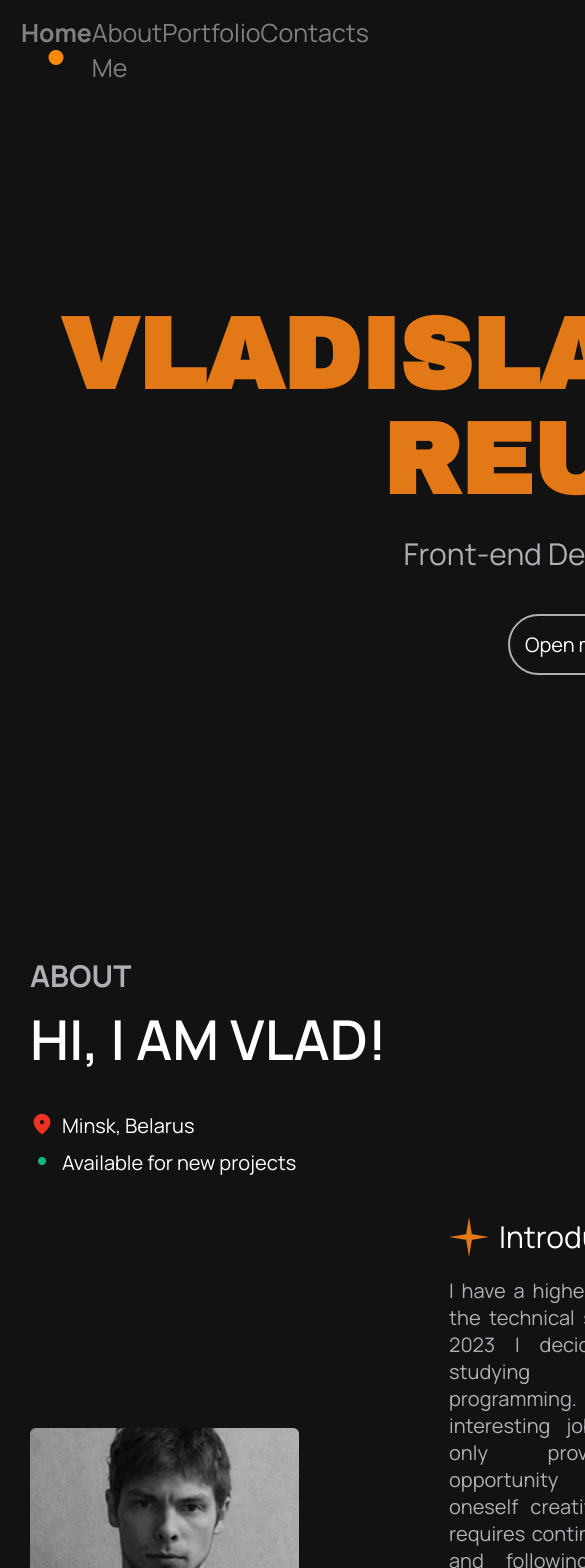
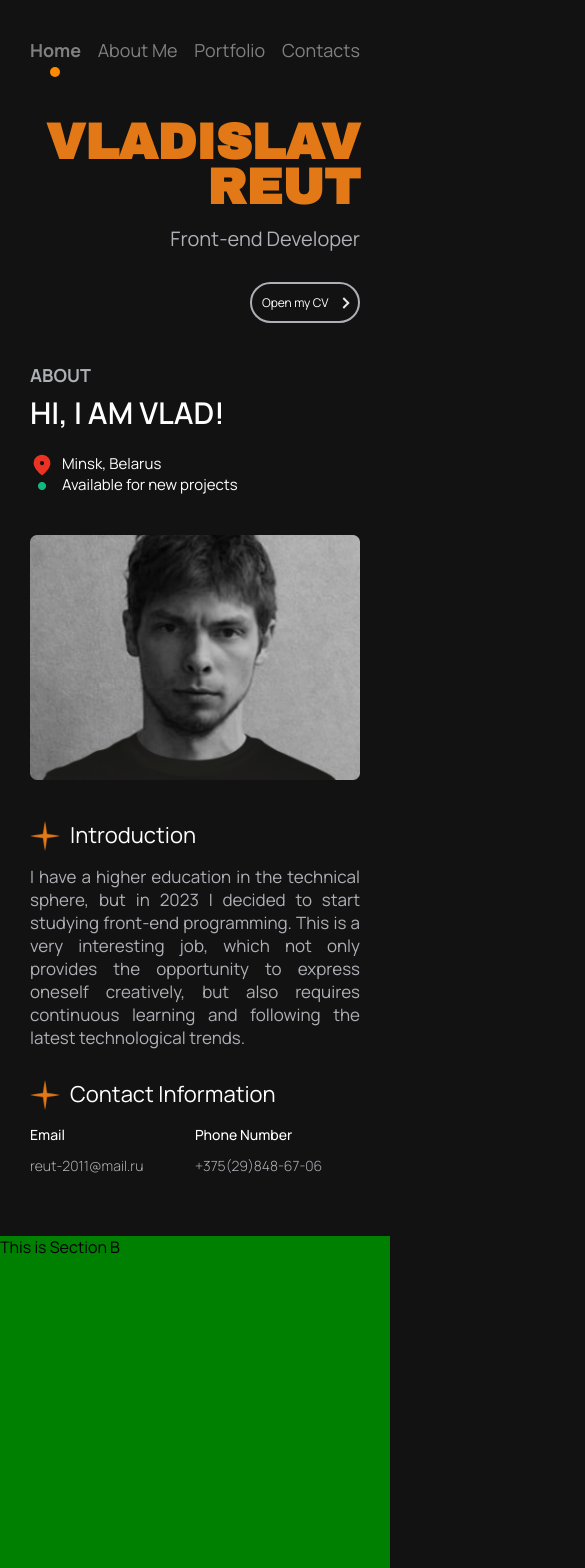
Before and after one commit to JeckJonnyQ/PORTFOLIO, a React (Vite) app: page / in a window 390 px wide. Shown: the top 1568 px of the page, 585 px wide, since content can reach past the window. Built offline with nearby package versions, Linux system fonts and the light colour scheme.

Commit message:
refactor: add styles for sections header, home and about from 1920 to 380px

```diff
--- a/src/Components/Header/Header.scss
+++ b/src/Components/Header/Header.scss
@@ -23,9 +23,17 @@
       justify-content: space-between;
       flex-grow: 0.2;
 
+      @media (max-width: 768px) {
+        flex-grow: 1;
+      }
+
       .nav__list_item {
         font-size: 25px;
         color: rgb(128, 128, 128);
+
+        @media (max-width: 520px) {
+          font-size: 18px;
+        }
 
         .nav__list_item-link {
           cursor: pointer;
@@ -46,6 +54,13 @@
               border-radius: 50%;
               background-color: rgb(255, 138, 0);
             }
+
+            @media (max-width: 520px) {
+              &::before {
+                width: 10px;
+                height: 10px;
+              }
+            }
           }
         }
       }
--- a/src/Components/SectionAbout/SectionAbout.scss
+++ b/src/Components/SectionAbout/SectionAbout.scss
@@ -14,6 +14,14 @@
       font-weight: 700;
       text-transform: uppercase;
       color: rgb(175, 176, 182);
+
+      @media (max-width: 1040px) {
+        font-size: 25px;
+      }
+
+      @media (max-width: 520px) {
+        font-size: 18px;
+      }
     }
 
     .about__greets {
@@ -22,6 +30,15 @@
       font-weight: 600;
       color: rgb(255, 255, 255);
       text-transform: uppercase;
+
+      @media (max-width: 1280px) {
+        margin: 5px 0px 20px;
+        font-size: 40px;
+      }
+
+      @media (max-width: 1040px) {
+        font-size: 30px;
+      }
     }
 
     .about__location,
@@ -32,6 +49,11 @@
       font-size: 20px;
       font-weight: 400;
       color: rgb(255, 255, 255);
+
+      @media (max-width: 1040px) {
+        margin: 0px;
+        font-size: 15px;
+      }
 
       &::before {
         position: absolute;
@@ -57,6 +79,11 @@
       align-items: center;
       margin: 40px 0px 100px;
 
+      @media (max-width: 1040px) {
+        flex-direction: column;
+        margin: 40px 0px 60px;
+      }
+
       .wrapper__photo {
         display: flex;
         justify-content: center;
@@ -64,6 +91,15 @@
         margin: 0px 150px 0px 0px;
         max-width: 680px;
         width: 100%;
+
+        @media (max-width: 1280px) {
+          margin: 0px 120px 0px 0px;
+        }
+
+        @media (max-width: 1040px) {
+          margin: 0px 0px 40px 0px;
+          max-width: 480px;
+        }
 
         .wrapper__photo_img {
           display: block;
@@ -89,14 +125,29 @@
           font-weight: 400;
           color: rgb(255, 255, 255);
 
+          @media (max-width: 1280px) {
+            margin: 0px 0px 15px;
+            padding: 0px 0px 0px 40px;
+            font-size: 22px;
+          }
+
           &::before {
             position: absolute;
-            content: url('../../assets/Icons/IconInfo.png');
+            content: '';
+            background: url('../../assets/Icons/IconInfo.png');
             display: block;
+            background-size: cover;
             width: 40px;
             height: 40px;
             left: 0px;
             top: 1px;
+          }
+
+          @media (max-width: 1280px) {
+            &::before {
+              width: 30px;
+              height: 30px;
+            }
           }
         }
 
@@ -106,6 +157,11 @@
           font-weight: 400;
           text-align: justify;
           color: rgb(175, 176, 182);
+
+          @media (max-width: 1280px) {
+            margin: 0px 0px 30px;
+            font-size: 17px;
+          }
         }
 
         .inner__contacts {
@@ -127,6 +183,14 @@
               font-weight: 500;
               line-height: 150%;
               color: rgb(255, 255, 255);
+
+              @media (max-width: 1280px) {
+                font-size: 16px;
+              }
+
+              @media (max-width: 500px) {
+                font-size: 14px;
+              }
             }
 
             .contacts__email-block_link,
@@ -136,6 +200,14 @@
               line-height: 150%;
               color: rgb(175, 176, 182);
               cursor: pointer;
+
+              @media (max-width: 1280px) {
+                font-size: 18px;
+              }
+
+              @media (max-width: 500px) {
+                font-size: 14px;
+              }
             }
           }
         }
--- a/src/Components/SectionHome/SectionHome.scss
+++ b/src/Components/SectionHome/SectionHome.scss
@@ -18,6 +18,15 @@
     @media (max-width: 1200px) {
       flex-direction: column;
       align-items: center;
+      padding: 180px 0px;
+    }
+
+    @media (max-width: 768px) {
+      padding: 10px 0px 50px;
+    }
+
+    @media (max-width: 520px) {
+      padding: 20px 0px 40px;
     }
 
     .home__content {
@@ -33,6 +42,16 @@
         text-align: end;
         color: #e37816;
         text-transform: uppercase;
+
+        @media (max-width: 768px) {
+          font-size: 70px;
+          line-height: 65px;
+        }
+
+        @media (max-width: 520px) {
+          font-size: 50px;
+          line-height: 45px;
+        }
       }
 
       .home__content_description {
@@ -40,6 +59,15 @@
         font-size: 30px;
         color: rgb(175, 176, 182);
         text-align: end;
+
+        @media (max-width: 768px) {
+          margin: 15px 0px 30px;
+          font-size: 25px;
+        }
+
+        @media (max-width: 520px) {
+          font-size: 20px;
+        }
       }
 
       .home__content_link {
@@ -52,6 +80,18 @@
         font-size: 20px;
         color: rgb(255, 255, 255);
         transition: all 0.5s ease;
+
+        @media (max-width: 768px) {
+          padding: 12px 12px;
+          max-width: 140px;
+          font-size: 15px;
+        }
+
+        @media (max-width: 520px) {
+          padding: 10px 10px;
+          max-width: 110px;
+          font-size: 12px;
+        }
 
         &:hover {
           box-shadow: 0px 0px 10px 5px rgba(255, 255, 255, 0.5);
@@ -67,6 +107,14 @@
           height: 10px;
           border-top: 2px solid rgba(255, 255, 255, 0.9);
           border-right: 2px solid rgba(255, 255, 255, 0.9);
+        }
+
+        @media (max-width: 520px) {
+          &::after {
+            right: 10px;
+            width: 6px;
+            height: 6px;
+          }
         }
       }
     }
```
